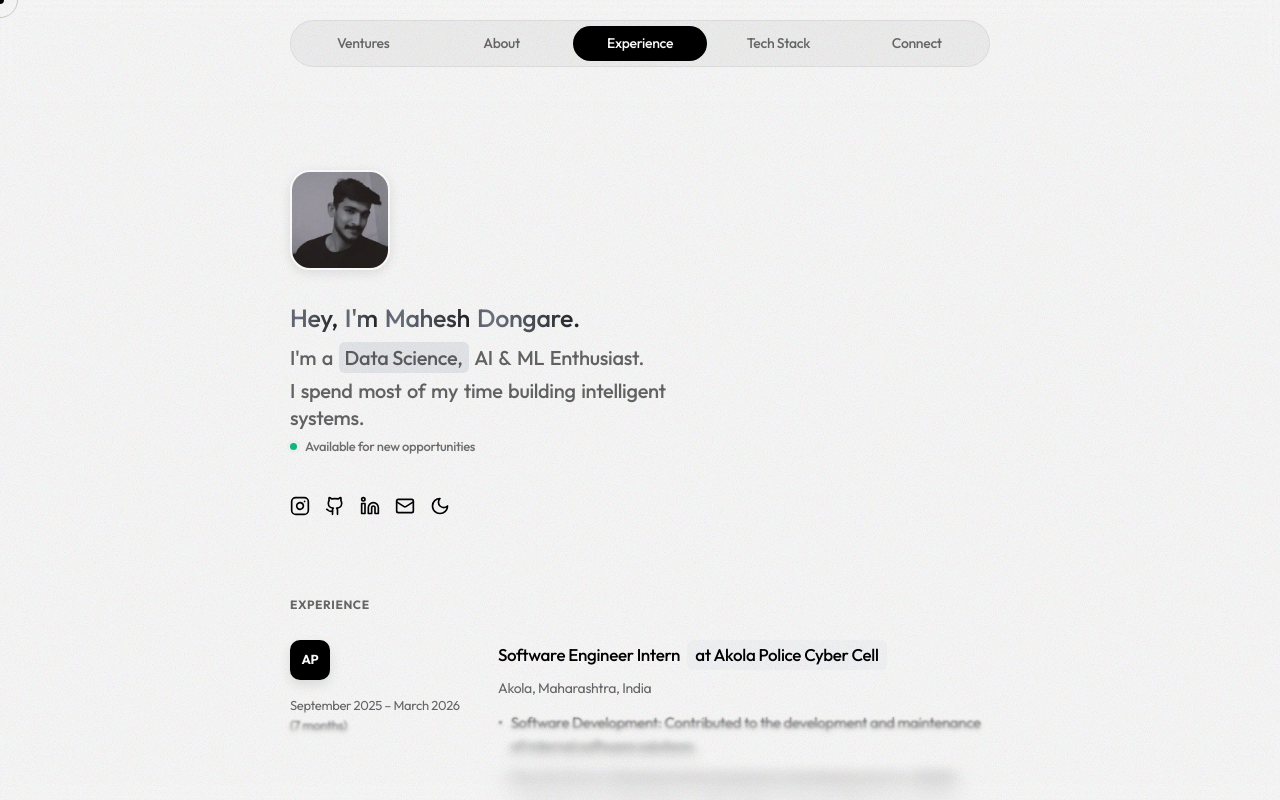
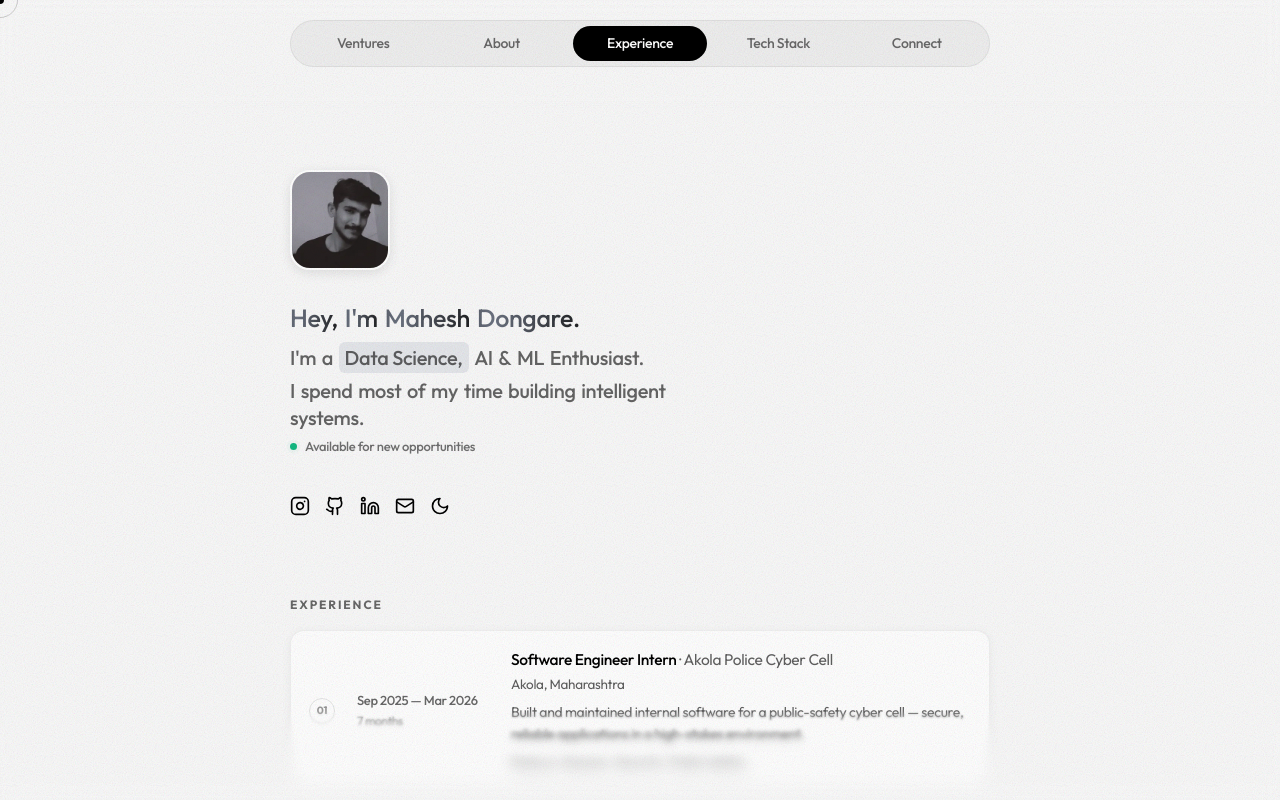
Before and after one commit to mahesh-atx/Minimal_Portfolio, a React (Vite) app: page / in a window 1280 px wide. Both pictures are taken after a click on the tab "Experience". Shown: the top 800 px of the page. Built offline with nearby package versions, Linux system fonts and the light colour scheme.

Commit message:
Experience: decluttered spaced cards with index dot invert, arrow reveal, lift hover; single-line summary + inline tech
Co-authored-by: arena-agent <297053741+arena-agent@users.noreply.github.com>

```diff
--- a/src/data.js
+++ b/src/data.js
@@ -44,27 +44,21 @@ export const EXPERIENCE = [
     id: 1,
     role: 'Software Engineer Intern',
     company: 'Akola Police Cyber Cell',
-    initials: 'AP',
-    location: 'Akola, Maharashtra, India',
-    duration: 'September 2025 – March 2026 (7 months)',
-    tech: ['Node.js', 'Express', 'Security', 'Public Safety'],
-    bullets: [
-      'Software Development: Contributed to the development and maintenance of internal software solutions.',
-      'Security Focus: Gained practical experience developing secure, reliable applications in a high-stakes public safety environment.'
-    ]
+    location: 'Akola, Maharashtra',
+    period: 'Sep 2025 — Mar 2026',
+    span: '7 months',
+    summary: 'Built and maintained internal software for a public-safety cyber cell — secure, reliable applications in a high-stakes environment.',
+    tech: ['Node.js', 'Express', 'Security', 'Public Safety']
   },
   {
     id: 2,
     role: 'Internship Trainee',
     company: 'Xenosis IT Solutions',
-    initials: 'XI',
-    location: 'Nagpur, Maharashtra, India',
-    duration: 'May 2024 – July 2024 (3 months)',
-    tech: ['Agile', 'SDLC', 'Version Control', 'Web Dev'],
-    bullets: [
-      'Project Contribution: Successfully completed a 3-month intensive training program, contributing to live or simulated projects by applying foundational software development principles.',
-      'Team Collaboration: Worked directly with an agile team to learn best practices in software development lifecycle (SDLC), code reviews, and version control.'
-    ]
+    location: 'Nagpur, Maharashtra',
+    period: 'May 2024 — Jul 2024',
+    span: '3 months',
+    summary: 'Completed an intensive agile training program, contributing to live projects while learning SDLC, code reviews and version control.',
+    tech: ['Agile', 'SDLC', 'Version Control', 'Web Dev']
   }
 ];
 
--- a/src/sections/Experience.jsx
+++ b/src/sections/Experience.jsx
@@ -1,50 +1,63 @@
 import { motion } from 'framer-motion';
+import { ArrowUpRight } from 'lucide-react';
 import { EXPERIENCE } from '../data';
 import { fadeSlideUp } from '../animations';
 
 export default function Experience() {
   return (
-    <div className="flex flex-col gap-[40px]">
-      <div className="flex flex-col gap-[26px]">
-        <motion.h3 variants={fadeSlideUp} className="text-[12px] uppercase tracking-wider font-bold text-subtle">
+    <div className="flex flex-col gap-[16px]">
+      <motion.h3 variants={fadeSlideUp} className="text-[12px] uppercase tracking-[0.16em] font-bold text-subtle">
         Experience
       </motion.h3>
-        <div className="flex flex-col">
+
+      <div className="flex flex-col gap-[12px]">
         {EXPERIENCE.map((exp) => (
           <motion.div
             variants={fadeSlideUp}
-              whileHover={{ x: 6 }}
-              transition={{ type: 'spring', stiffness: 300, damping: 24 }}
+            whileHover={{ y: -3 }}
+            transition={{ type: 'spring', stiffness: 320, damping: 22 }}
             key={exp.id}
-              className="relative py-6 border-b border-[#eeeeee] last:border-0 first:pt-0 flex flex-col md:flex-row gap-4 md:gap-8 group"
+            className="group/exp flex items-center gap-[14px] md:gap-[22px] p-[16px] md:p-[18px] rounded-[14px] border border-black/[0.05] dark:border-white/10 bg-white shadow-card transition-colors duration-300 hover:border-black/15 dark:hover:border-white/20"
           >
-              <div className="flex md:flex-col items-center md:items-start gap-3 md:w-44 md:flex-shrink-0">
-                <div className="w-10 h-10 rounded-[10px] bg-black dark:!bg-white text-white dark:!text-black font-bold flex items-center justify-center text-[13px] shadow-logo">{exp.initials}</div>
-                <span className="text-[13px] text-subtle font-normal md:mt-1">{exp.duration}</span>
+            {/* Index dot — inverts on hover */}
+            <span className="shrink-0 flex items-center justify-center w-[26px] h-[26px] rounded-full border border-black/10 dark:border-white/15 text-[10.5px] font-bold text-black/40 dark:text-white/40 transition-colors duration-300 group-hover/exp:bg-black group-hover/exp:text-white group-hover/exp:border-black dark:group-hover/exp:!bg-white dark:group-hover/exp:!text-black dark:group-hover/exp:!border-white">
+              0{exp.id}
+            </span>
+
+            {/* Duration column */}
+            <div className="hidden md:flex w-[132px] shrink-0 flex-col gap-[2px]">
+              <span className="text-[13px] font-medium text-subtle leading-[1.4]">{exp.period}</span>
+              <span className="text-[12px] text-black/40 dark:text-white/40">{exp.span}</span>
             </div>
-              <div className="flex-1 space-y-2">
-                <h4 className="text-[17px] font-medium text-black">
-                  {exp.role} <span className="ml-1 px-2 py-[2px] rounded-[6px] bg-gray-100 font-medium text-black inline-block">at {exp.company}</span>
+
+            {/* Body */}
+            <div className="flex-1 min-w-0">
+              <div className="flex items-start justify-between gap-[10px]">
+                <div className="min-w-0">
+                  <h4 className="text-[15.5px] font-medium leading-[1.4] text-black">
+                    {exp.role}
+                    <span className="text-muted font-normal"> · {exp.company}</span>
                   </h4>
-                <p className="text-[14px] font-normal text-subtle">{exp.location}</p>
-                <ul className="space-y-2 pt-1">
-                  {exp.bullets.map((bullet, idx) => (
-                    <li key={idx} className="text-[15px] font-normal leading-[1.6] text-muted flex gap-2">
-                      <span className="flex-shrink-0">•</span>
-                      <span>{bullet}</span>
-                    </li>
-                  ))}
-                </ul>
-                <div className="flex flex-wrap gap-2 pt-2">
-                  {exp.tech.map((t) => (
-                    <span key={t} className="text-[12px] font-medium px-2.5 py-1 rounded-full bg-black/[0.05] dark:bg-white/10 text-black/70 dark:text-[#cfcfcf]">{t}</span>
-                  ))}
+                  <p className="text-[13.5px] mt-[3px] leading-[1.5] text-muted">
+                    {exp.location}
+                    <span className="md:hidden"> · {exp.period} ({exp.span})</span>
+                  </p>
                 </div>
+                <ArrowUpRight
+                  className="shrink-0 w-[15px] h-[15px] text-subtle opacity-0 translate-x-[-4px] translate-y-[4px] group-hover/exp:opacity-100 group-hover/exp:translate-x-0 group-hover/exp:translate-y-0 transition-all duration-300"
+                  aria-hidden="true"
+                />
+              </div>
+              <p className="text-[14px] mt-[8px] leading-[1.55] text-muted line-clamp-2">
+                {exp.summary}
+              </p>
+              <p className="text-[12.5px] font-medium mt-[8px] tracking-[0.02em] text-black/45 dark:text-white/45">
+                {exp.tech.join(' · ')}
+              </p>
             </div>
           </motion.div>
         ))}
       </div>
     </div>
-    </div>
   );
 }
```
Lines whose indentation alone changed are shown as unchanged.
